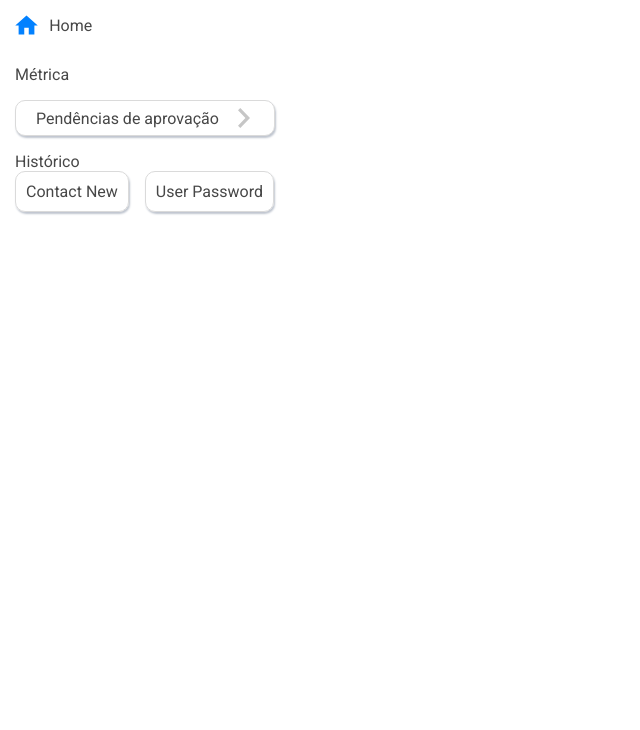
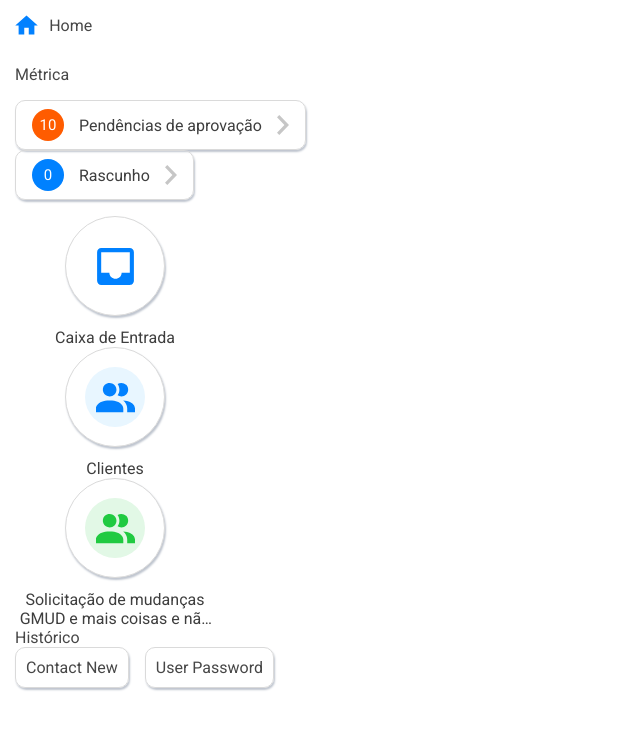
Before and after one commit to GabrielBarrachino/af-clonado, a plain HTML site: page index.html in a window 1280 px wide. Shown: the whole page, without its empty margins (0-640 px from the left). Drawn offline with Linux system fonts and the light colour scheme.

Commit message:
card redondol e hover feito

```diff
--- a/index.html
+++ b/index.html
@@ -27,12 +27,22 @@
             <p>Métrica</p>
             <div id="metricContainer" class="metricContainer"></div>
         </div>
+        <div class="containerCirculates">
+            <div id="circulatesContainer" class="circulatesContainer">
+                <a href="" class="boxCont">
+                    <div class="boxImg">
+                        <img src="assets/inbox.svg" alt="Imagem caixa">
+                    </div>
+                    <p>Caixa de Entrada</p>
+                </a>
+            </div>
+        </div>
         <div class="containerHistorico">
             <p>Histórico</p>
             <div id="logContainer" class="logContainer"></div>
         </div>
     </section>
 
-    <script src="/script/requests.js"></script>
+    <script src="script/requests.js"></script>
 </body>
 </html>
--- a/script/requests.js
+++ b/script/requests.js
@@ -2,6 +2,7 @@ function sleep() {
     const ms = Math.floor(Math.random() * (8000 - 1000 + 1) + 1000);
     return new Promise(resolve => setTimeout(resolve, ms));
 }
+
 
 async function getLogHistory() {
     const data = [
@@ -29,6 +30,9 @@ window.onload = async () => {
 
     const metric = await getKeyMetrics();
     renderKeyMetrics(metric);
+
+    const shortcuts = await getShortcuts()
+    renderShortcuts(shortcuts)
 };
 
 // Tabs (header)
@@ -43,7 +47,9 @@ async function getTabs(){
 // Indicadores
 async function getKeyMetrics(){
     const dataMetric = [
-        { 'id': 'xxx-yyy', 'text': 'Pendências de aprovação', 'bgcolor': '#FFF', 'link_param': 'google', 'qty': 1},
+        { 'id': 'xxx-yyy', 'text': 'Pendências de aprovação', 'bgcolor': '#FF5C00', 'link_param': 'google', 'qty': 10},
+        { 'id': 'xxx-yyy', 'text': 'Rascunho', 'bgcolor': '#0081FF', 'link_param': 'Github', 'qty': 0},
+
     ]
     sleep()
     return dataMetric
@@ -55,9 +61,15 @@ function renderKeyMetrics(metric){
         const linkMetric = document.createElement('a');
         linkMetric.id = currentItemMetric.id;
         linkMetric.href = currentItemMetric.link_param;
-        linkMetric.style.background = currentItemMetric.bgcolor;
+
+        const textNumberNotification = document.createElement('span')
+        textNumberNotification.classList.add('numberSpan')
+        textNumberNotification.innerHTML = currentItemMetric.qty
+        textNumberNotification.style.background = currentItemMetric.bgcolor;
+        linkMetric.appendChild(textNumberNotification)
 
         const textMetric = document.createElement('span')
+        textMetric.classList.add('textSpan')
         textMetric.innerHTML = currentItemMetric.text;
         linkMetric.appendChild(textMetric);
 
@@ -73,11 +85,51 @@ function renderKeyMetrics(metric){
 // Atalhos
 async function getShortcuts(){
     const data = [
-        { 'id': 'xxx-yyy', 'icon': 'mdi-xxx', 'text': 'Dashboard01', 'icon_color': 'red', 'bgcolor': 'blue', 'link_param': 'google', 'position': 1}
+        { 'id': 'xxx-yyy', 'icon': './assets/clients.svg', 'text': 'Clientes', 'icon_color': '#0281FF', 'bgcolor': '#E8F6FF', 'link_param': 'google', 'position': 1},
+        { 'id': 'xxx-yyy', 'icon': './assets/clientsGreen.svg', 'text': 'Solicitação de  mudanças GMUD e mais coisas e não foi ainda', 'icon_color': '#20CA41', 'bgcolor': '#E2F8E6', 'link_param': 'google', 'position': 1},
     ]
     sleep()
     return data
 }
+
+
+function renderShortcuts(short) {
+    for (let index = 0; index < short.length; index += 1) {
+        const currentItemShort = short[index];
+        const shortcut = document.createElement('a');
+        shortcut.classList.add('boxCont');
+        shortcut.id = currentItemShort.id;
+        shortcut.href = currentItemShort.link_param;
+
+        const divImgShort = document.createElement('div');
+        divImgShort.classList.add('boxImg');
+
+        // Criar o elemento span para o fundo colorido
+        const spanBg = document.createElement('span');
+        spanBg.style.backgroundColor = currentItemShort.bgcolor;
+        spanBg.classList.add('bgSpan');
+
+        // Criar o elemento para o ícone
+        const imgShort = document.createElement('img');
+        imgShort.classList.add('bgImgFundo');
+        imgShort.src = currentItemShort.icon;
+        imgShort.alt = currentItemShort.text;
+
+        divImgShort.appendChild(spanBg); // Adiciona o fundo colorido antes da imagem
+        divImgShort.appendChild(imgShort); // Adiciona a imagem
+
+        shortcut.appendChild(divImgShort);
+
+        const textShort = document.createElement('p');
+        textShort.innerHTML = currentItemShort.text;
+
+        shortcut.appendChild(textShort);
+
+        circulatesContainer.appendChild(shortcut);
+    }
+}
+
+
 
 async function getRecentFeaturesVisits(){
     const data = [
--- a/style/content.css
+++ b/style/content.css
@@ -9,6 +9,14 @@
     border: 1px solid #DADADA;
     border-radius: 10px;
     box-shadow: 1px 2px 2px #BFC5CF;
+    transition: .2s all;
+}
+
+.logContainer a:hover{
+    background:  #0084fb;
+    color: white;
+    border: 1px solid #0084fb;
+    cursor: pointer;
 }
 
 .containerMetrica p, .containerMetrica{
@@ -16,17 +24,107 @@
 }
 
 .metricContainer a{
-    padding: 7px 20px;
+    padding: 8px 16px;
     border: 1px solid #DADADA;
     border-radius: 10px;
     box-shadow: 1px 2px 2px #BFC5CF;
     display: flex;
     align-items: center;
     gap: 15px;
-    max-width: 260px;
+    max-width: max-content;
+    transition: .2s all;
+}
+
+.metricContainer a:hover{
+    border: solid 1px #0084fb;
+    box-shadow: 1px 2px 2px #0084fb;
+    cursor: pointer;
+}
+
+.numberSpan{
+    padding: 8px 4px;
+    border-radius: 50%;
+    color: white;
+    width: 32px;
+    font-size: 15px;
+    height: 32px;
+    display: flex;
+    align-items: center;
+    justify-content: center;
+}
+
+.textSpan{
+    font-size: 1rem;
+    color: #3E3E3E;
 }
 
 .metricContainer a img{
-    max-width: 20px;
+    width: 12px;
     height: 20px;
 }
+
+
+
+/* shortcuts */
+
+.boxImg{
+    background: #fff;
+    border: 1px solid #DADADA;
+    border-radius: 50%;
+    width: 100px;
+    height: 100px;
+    cursor: pointer;
+    display: flex;
+    align-items: center;
+    justify-content: center;
+    box-shadow: 1px 2px 2px #BFC5CF;
+    transition: .2s all;
+    position: relative;
+}
+
+.boxImg img{
+    width: 39px;
+    height: 39px;
+    position: relative;
+    z-index: 11;
+}
+
+.boxImg::after{
+    content: '';
+    position: absolute;
+    width: 60px;
+    height: 60px;
+    border-radius: 50%;
+    z-index: 0;
+}
+
+.boxImg:hover{
+    border: solid 1px #0084fb;
+    box-shadow: 1px 2px 2px #0084fb;
+}
+
+.boxCont{
+    display: flex;
+    align-items: center;
+    flex-direction: column;
+    width: 200px;
+    text-align: center;
+}
+
+.boxCont p {
+    font-size: 1rem;
+    color: #3E3E3E;
+    margin-top: 12px;
+    display: -webkit-box;
+    -webkit-line-clamp: 2;
+    overflow: hidden;
+    -webkit-box-orient: vertical;
+    max-width: 200px;
+}
+
+.bgSpan{
+    width: 60px;
+    height: 60px;
+    position: absolute;
+    border-radius: 50%;
+}
--- a/style/main.css
+++ b/style/main.css
@@ -25,3 +25,5 @@ img{
     padding: 15px;
     margin: 0 auto;
 }
+
+/* Card Rascunho e pendência */
```
